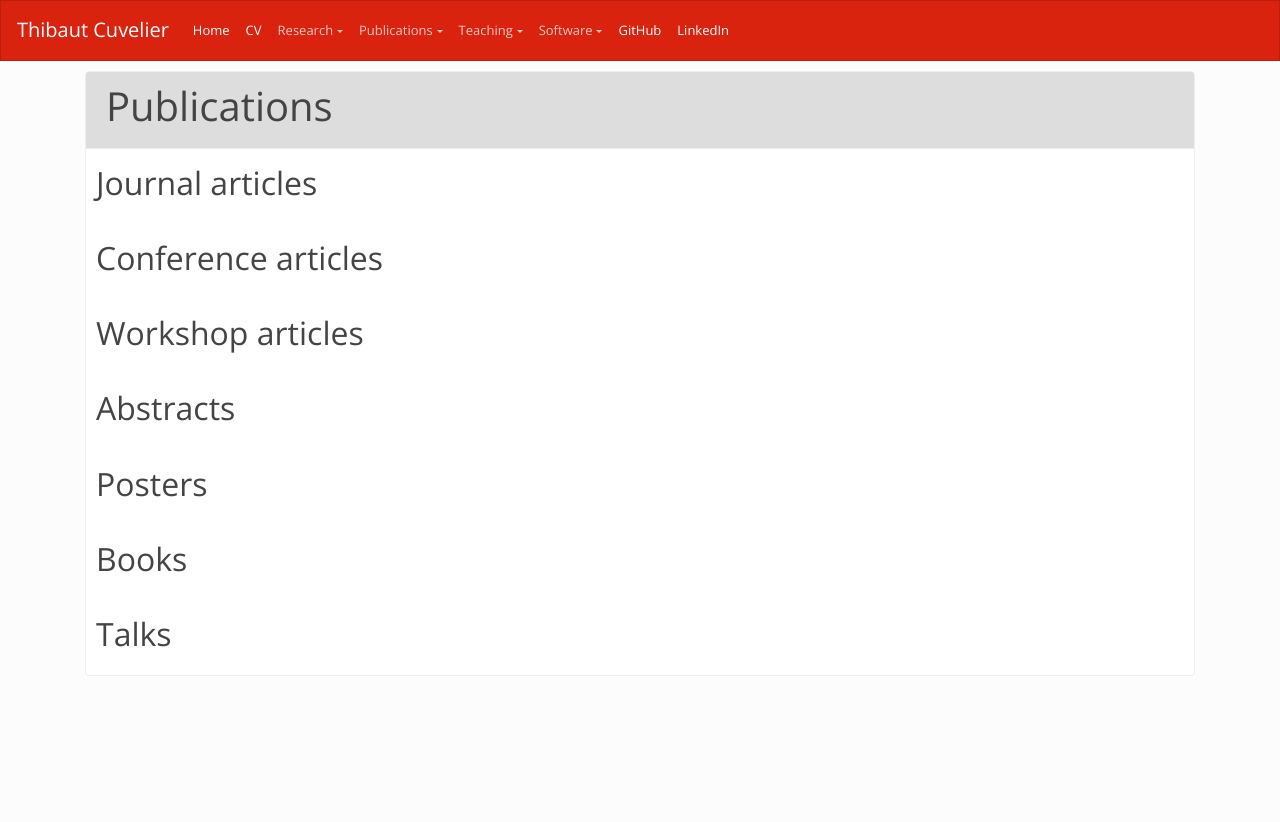
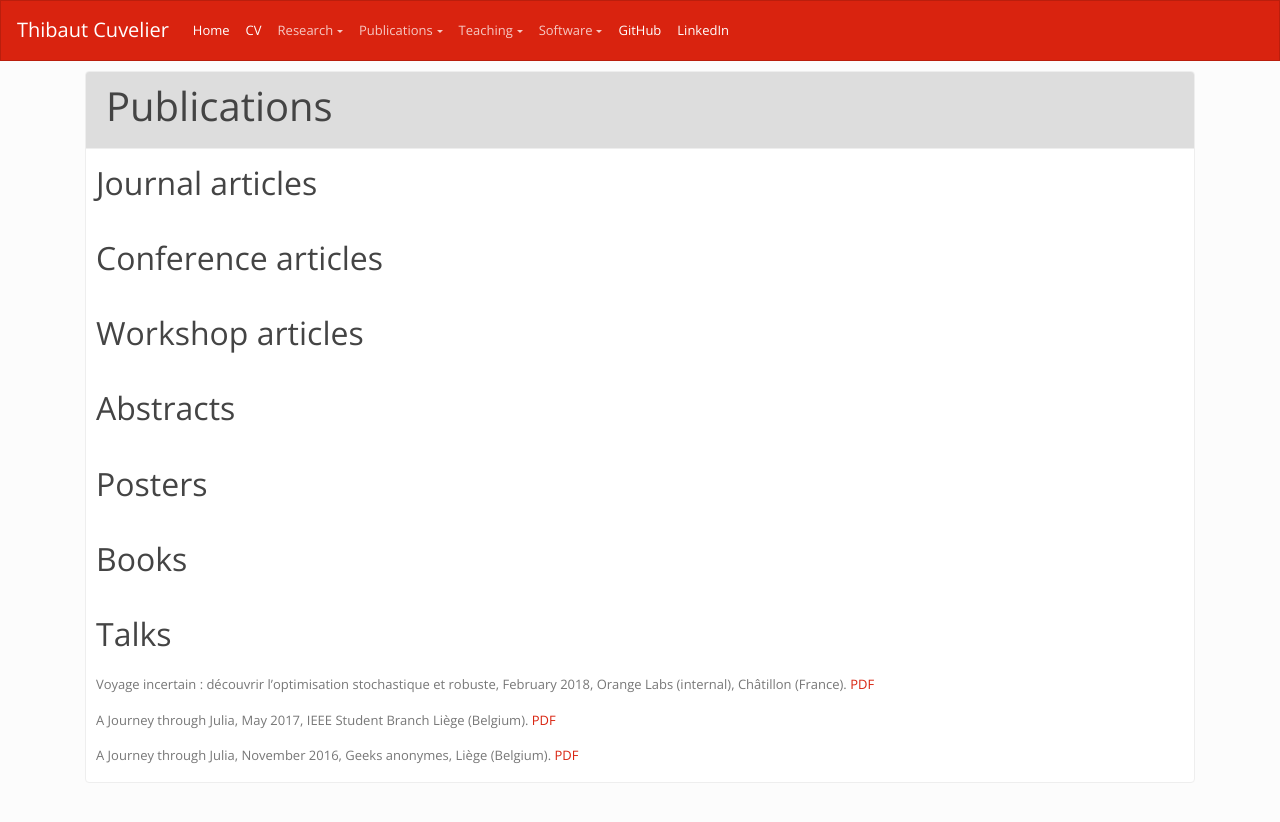
Before and after one commit to dourouc05/dourouc05.github.io, a Jekyll site: the page built from publications.md, in a window 1280 px wide. Shown: the top 822 px of the page. Built offline with Jekyll 4.4.1, drawn with Linux system fonts in a browser that asks for light colours; a script that is not in the unit is left out.

Commit message:
Update publications.md

```diff
--- a/publications.md
+++ b/publications.md
@@ -20,4 +20,10 @@ layout: page
 
 <h2 id="talk">Talks</h2>
 
+Voyage incertain : découvrir l’optimisation stochastique et robuste, February 2018, Orange Labs (internal), Châtillon (France). [PDF](http://hdl.handle.net/2268/219824)
+
+A Journey through Julia, May 2017, IEEE Student Branch Liège (Belgium). [PDF](http://hdl.handle.net/2268/210211)
+
+A Journey through Julia, November 2016, Geeks anonymes, Liège (Belgium). [PDF](http://hdl.handle.net/2268/203491)
+
 {% include card_end.html %}
```
